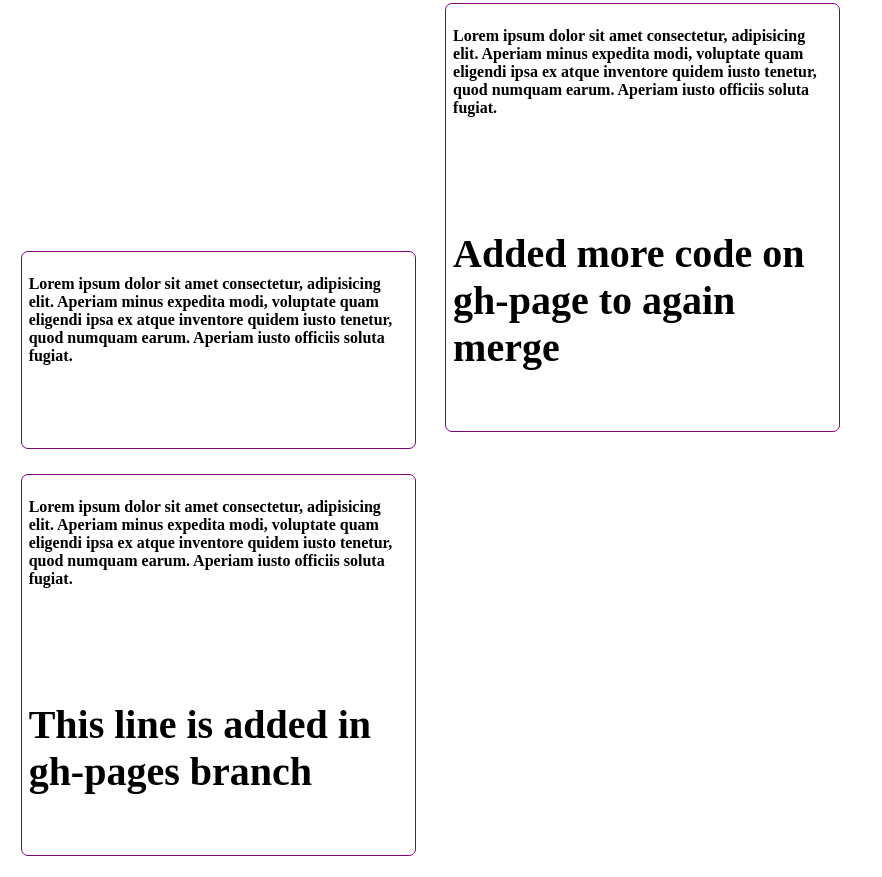
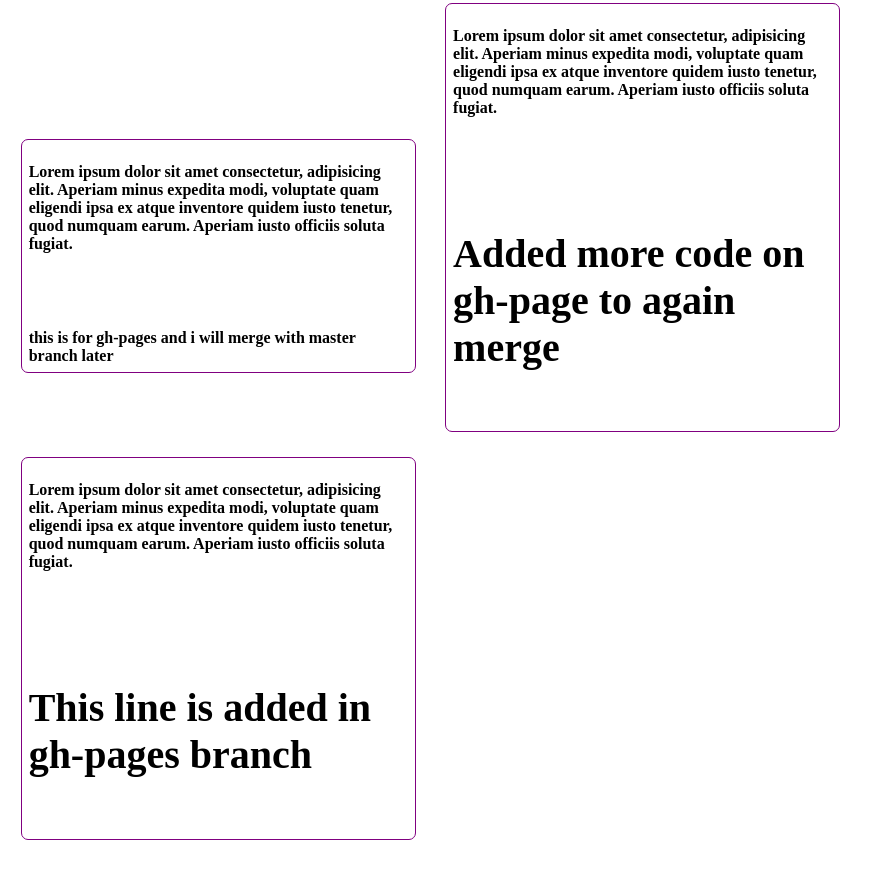
Before and after one commit to sakibhossen202/first-Website, a plain HTML site: page index.html in a window 1280 px wide. Shown: the part 3236-4113 px from the top of the page, without its empty margins (0-882 px from the left). Drawn offline with Linux system fonts and the light colour scheme.

Commit message:
strong text added in gh-pages branch

```diff
--- a/index.html
+++ b/index.html
@@ -81,6 +81,10 @@
     <div class="blog-section">
         <div class="blog2">
             <p>Lorem ipsum dolor sit amet consectetur, adipisicing elit. Aperiam minus expedita modi, voluptate quam eligendi ipsa ex atque inventore quidem iusto tenetur, quod numquam earum. Aperiam iusto officiis soluta fugiat.</p>
+
+            <strong>
+                this is for gh-pages and i will merge with master branch later
+            </strong>
         </div>
         <div class="blog2">
             <p>Lorem ipsum dolor sit amet consectetur, adipisicing elit. Aperiam minus expedita modi, voluptate quam eligendi ipsa ex atque inventore quidem iusto tenetur, quod numquam earum. Aperiam iusto officiis soluta fugiat.</p>
```
